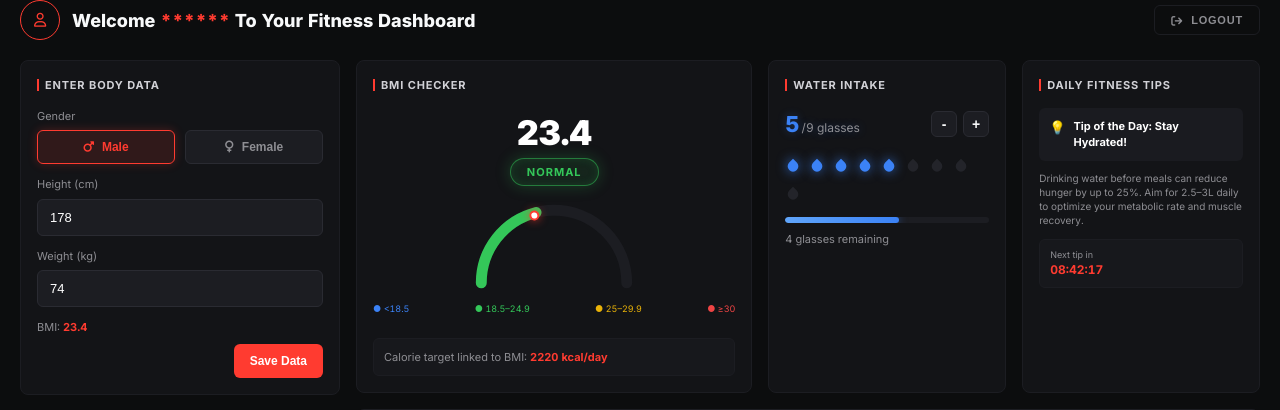
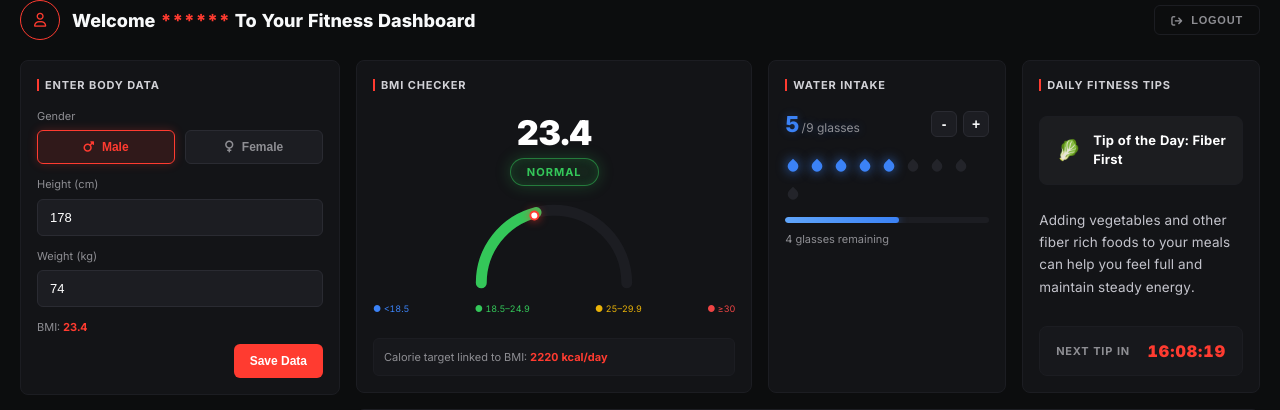
Before and after one commit to anuja77-lakshan/Fitness_Tracker, a PHP site: page /Dashboard.html in a window 1280 px wide. Shown: the part 79-489 px from the top of the page. Run offline with PHP 8.4, Linux system fonts and the light colour scheme.

Commit message:
Add 24h auto updating daily tips to the dashboard -Refresh tips every 24 hours Automatically update them on the dashboard

```diff
--- a/Dashboard.html
+++ b/Dashboard.html
@@ -216,18 +216,18 @@
             <div class="water-rem" id="waterRemText">9 glasses remaining</div>
           </div>
 
-          <!-- Daily Tip -->
+          <!-- Daily Fitness Tips -->
           <div class="card">
             <div class="card-header">Daily Fitness Tips</div>
             <div class="tip-box">
-              <span>💡</span>
-              <div class="tip-title">Tip of the Day: Stay Hydrated!</div>
+              <span id="dailyTipIcon">💡</span>
+              <div class="tip-title" id="dailyTipTitle">Tip of the Day: Stay Hydrated!</div>
             </div>
-            <p class="tip-desc">Drinking water before meals can reduce hunger by up to 25%. Aim for 2.5–3L daily to optimize your metabolic rate and muscle recovery.</p>
+            <p class="tip-desc" id="dailyTipDesc">Drinking water before meals can reduce hunger by up to 25%. Aim for 2.5–3L daily to optimize your metabolic rate and muscle recovery.</p>
 
             <div class="next-tip-box">
               <div class="next-tip-label">Next tip in</div>
-              <div class="next-tip-time">08:42:17</div>
+              <div class="next-tip-time" id="nextTipCountdown">--:--:--</div>
             </div>
           </div>
 
--- a/Javascript/dashboard.js
+++ b/Javascript/dashboard.js
@@ -39,6 +39,7 @@ document.addEventListener('DOMContentLoaded', () => {
   initWaterTracker();
   initWorkoutTimer();
   initActivityLog();
+  initDailyFitnessTip();
 
   // Body Data Saver
   if (saveBtn) {
@@ -455,7 +456,6 @@ function initActivityLog() {
       return { x: xCoords[index], y: y };
     });
 
-    // Clean Path Calculation: Day 2 to Day 5 with 0 values stay flat on baseline
     let pathD = `M ${points[0].x},${points[0].y}`;
     for (let i = 1; i < points.length; i++) {
       const prev = points[i - 1];
@@ -659,6 +659,92 @@ function initActivityLog() {
       }
     });
   }
+
+  function initDailyFitnessTip() {
+    const tipTitleEl = document.getElementById('dailyTipTitle');
+    const tipDescEl = document.getElementById('dailyTipDesc');
+    const tipIconEl = document.getElementById('dailyTipIcon');
+    const countdownEl = document.getElementById('nextTipCountdown');
+
+    // Fitness Tips Collection
+    const fitnessTips = [
+      {
+        icon: '💧',
+        title: 'Tip of the Day: Stay Hydrated!',
+        desc: 'Drink enough water throughout the day to stay hydrated, support recovery, and keep your body feeling energized.'
+      },
+      {
+        icon: '😴',
+        title: 'Tip of the Day: Prioritize Sleep',
+        desc: 'Getting 7 to 9 hours of good sleep helps your body recover, keeps you focused, and supports healthy energy levels.'
+      },
+      {
+        icon: '🥩',
+        title: 'Tip of the Day: Protein at Breakfast',
+        desc: 'Start your day with a protein rich breakfast to stay full longer and keep your energy steady.'
+      },
+      {
+        icon: '🚶',
+        title: 'Tip of the Day: Post-Meal Walking',
+        desc: 'A short walk after a meal is a simple way to stay active and support healthy digestion.'
+      },
+      {
+        icon: '🧘',
+        title: 'Tip of the Day: Active Recovery',
+        desc: 'Try some light stretching, yoga, or easy movement on rest days to help your body recover.'
+      },
+      {
+        icon: '⏱️',
+        title: 'Tip of the Day: Consistent Workout Timing',
+        desc: 'Working out around the same time each day can help you build a routine and stay consistent.'
+      },
+      {
+        icon: '🥬',
+        title: 'Tip of the Day: Fiber First',
+        desc: 'Adding vegetables and other fiber rich foods to your meals can help you feel full and maintain steady energy.'
+      }
+    ];
+
+    // Select tip based on day of the year
+    function updateTipContent() {
+      const now = new Date();
+      const startOfYear = new Date(now.getFullYear(), 0, 0);
+      const diff = now - startOfYear;
+      const oneDay = 1000 * 60 * 60 * 24;
+      const dayOfYear = Math.floor(diff / oneDay);
+
+      const tipIndex = dayOfYear % fitnessTips.length;
+      const currentTip = fitnessTips[tipIndex];
+
+      if (tipIconEl) tipIconEl.textContent = currentTip.icon;
+      if (tipTitleEl) tipTitleEl.textContent = currentTip.title;
+      if (tipDescEl) tipDescEl.textContent = currentTip.desc;
+    }
+
+    // Countdown to midnight 12 (00:00:00)
+    function updateCountdown() {
+      const now = new Date();
+      const tomorrow = new Date(now.getFullYear(), now.getMonth(), now.getDate() + 1);
+      const diffMs = tomorrow - now;
+
+      if (diffMs <= 1000) {
+        updateTipContent();
+      }
+
+      const totalSecs = Math.floor(diffMs / 1000);
+      const hours = String(Math.floor(totalSecs / 3600)).padStart(2, '0');
+      const mins = String(Math.floor((totalSecs % 3600) / 60)).padStart(2, '0');
+      const secs = String(totalSecs % 60).padStart(2, '0');
+
+      if (countdownEl) {
+        countdownEl.textContent = `${hours}:${mins}:${secs}`;
+      }
+    }
+
+    updateTipContent();
+    updateCountdown();
+    setInterval(updateCountdown, 1000);
+  }
 });
 
 const logoutBtn = document.getElementById('logoutBtn');
--- a/css/dashboard.css
+++ b/css/dashboard.css
@@ -671,44 +671,66 @@ input:focus, select:focus {
 }
 
 /* Daily Tips */
+.top-right-grid .card:last-child {
+  display: flex;
+  flex-direction: column;
+  justify-content: space-between;
+}
+
 .tip-box {
-  background-color: #1a1b20;
-  border-radius: 6px;
-  padding: 10px;
-  margin-bottom: 10px;
+  background: rgba(255, 255, 255, 0.04);
+  border: 1px solid var(--card-border);
+  border-radius: 8px;
+  padding: 14px 16px;
   display: flex;
-  gap: 8px;
+  align-items: center;
+  gap: 12px;
+}
+
+.tip-box span {
+  font-size: 20px;
+  line-height: 1;
 }
 
 .tip-title {
-  font-size: 11px;
+  font-size: 13px;
   font-weight: 700;
   color: var(--text-light);
+  letter-spacing: 0.2px;
 }
 
 .tip-desc {
-  font-size: 10px;
-  color: var(--text-muted);
-  line-height: 1.4;
-  margin-bottom: 12px;
+  font-size: 13.5px;
+  color: #c4c4cc;
+  line-height: 1.65;
+  font-weight: 400;
+  margin: 16px 0 20px 0;
+  letter-spacing: 0.15px;
 }
 
 .next-tip-box {
   background-color: #17181c;
   border: 1px solid var(--card-border);
-  border-radius: 6px;
-  padding: 8px 10px;
+  border-radius: 8px;
+  padding: 12px 16px;
+  display: flex;
+  align-items: center;
+  justify-content: space-between;
 }
 
 .next-tip-label {
-  font-size: 9px;
+  font-size: 11px;
+  font-weight: 700;
   color: var(--text-muted);
+  letter-spacing: 0.8px;
+  text-transform: uppercase;
 }
 
 .next-tip-time {
-  font-size: 12px;
-  font-weight: 700;
+  font-size: 16px;
+  font-weight: 900;
   color: var(--accent-red);
+  letter-spacing: 1px;
 }
 
 /* Activity Chart */
```
